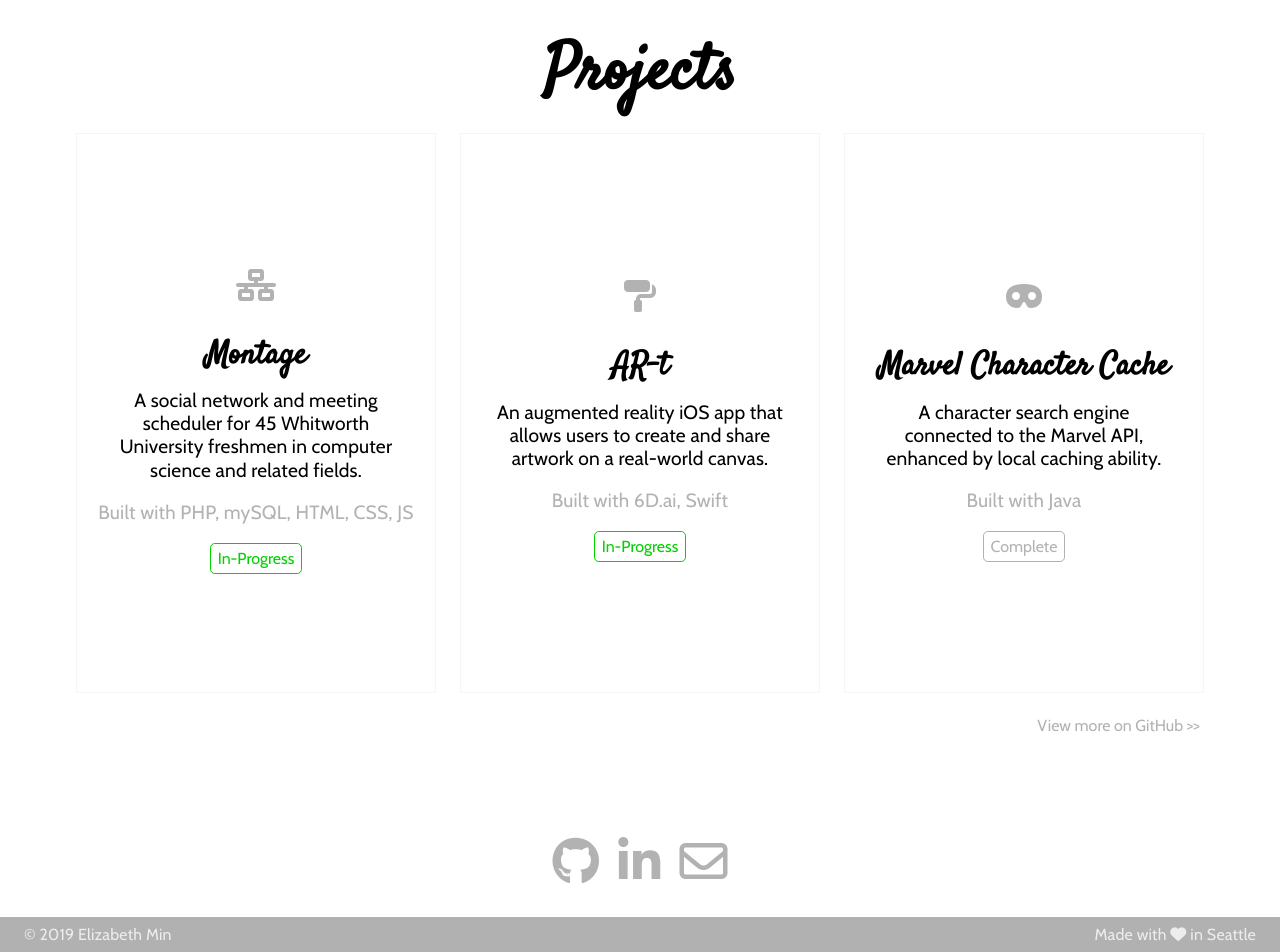
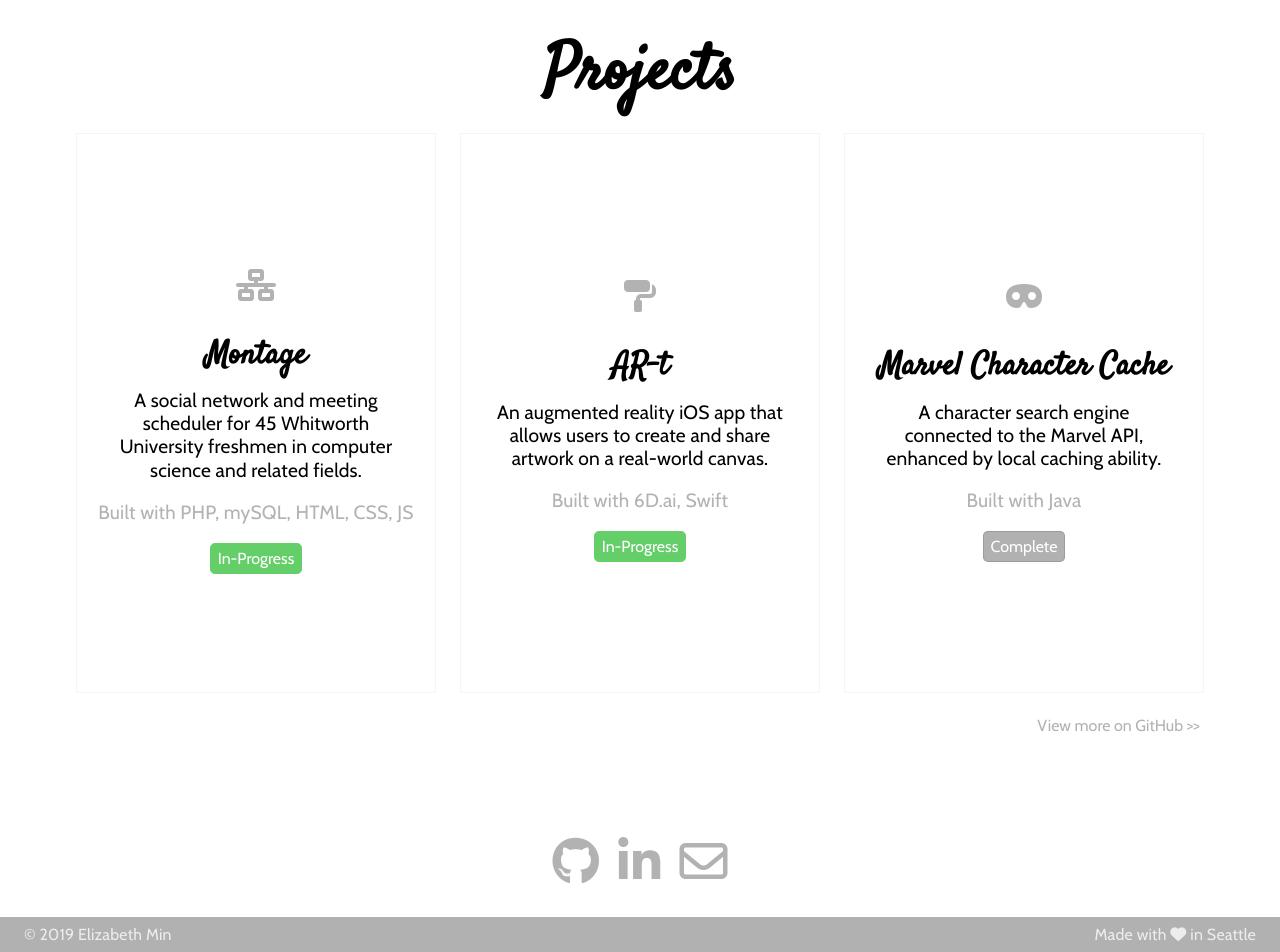
Before and after one commit to elmmo/elmmo.github.io, a Jekyll site: the page built from index.html, in a window 1280 px wide. Shown: the part 3051-4003 px from the top of the page. Built offline with Jekyll 4.4.1, drawn with Linux system fonts in a browser that asks for light colours; nearby versions of some CDN libraries.

Commit message:
transfer css changes to scss

```diff
--- a/_sass/_variables.scss
+++ b/_sass/_variables.scss
@@ -8,7 +8,7 @@
 $light-gray: rgba(223, 223, 223, 0.324);
 $opaque-light-gray: rgb(237, 237, 237);
 $medium-gray: rgba(148, 148, 148, 0.721);
-$active-green: rgb(0, 210, 0);
+$active-green: rgb(100, 206, 105);
 
 /* SPACING */
 //// text margins ////
--- a/main.css
+++ b/main.css
@@ -103,11 +103,11 @@
       border: solid rgba(223, 223, 223, 0.324) 0.1em;
       height: 50vh;
       width: 30vw;
-      transition: background-color .4s linear;
       flex-direction: column;
       text-align: center;
       padding: 6vh 0 6vh 0;
-      margin: 0 1% 0 1%; }
+      margin: 0 1% 0 1%;
+      transition: background-color .4s linear; }
       .featured .vertical-panels div[class^="content-tall-"] i {
         margin: 0.5em 0 0.8em 0;
         color: rgba(148, 148, 148, 0.721); }
@@ -123,11 +123,13 @@
         border-radius: 0.3em;
         padding: 0.3em 0.4em; }
       .featured .vertical-panels div[class^="content-tall-"] .current {
-        border-color: #00d200;
-        color: #00d200; }
+        border-color: #64ce69;
+        background-color: #64ce69;
+        color: white; }
       .featured .vertical-panels div[class^="content-tall-"] .past {
         border-color: rgba(148, 148, 148, 0.721);
-        color: rgba(148, 148, 148, 0.721); }
+        background-color: rgba(148, 148, 148, 0.721);
+        color: white; }
       .featured .vertical-panels div[class^="content-tall-"]:hover p, .featured .vertical-panels div[class^="content-tall-"]:hover i, .featured .vertical-panels div[class^="content-tall-"]:hover h6 {
         color: white; }
   .featured #view-more {
@@ -142,14 +144,6 @@
     .featured #view-more:visited {
       text-decoration: none;
       color: rgba(148, 148, 148, 0.721); }
-      .featured .vertical-panels div[class^="content-tall-"]:hover .current {
-        border-color: rgb(100, 206, 105);
-        background-color: rgb(100, 206, 105);
-        color: white;}
-      .featured .vertical-panels div[class^="content-tall-"]:hover .past {
-        border-color: rgb(148, 148, 148);
-        background-color: rgb(148, 148, 148);
-        color: white; }
 
 .social-bar {
   margin: 2em 0 2em 0; }
```
Also changed, not shown: _sass/_home.scss (+5 -2 lines), 1 other file.
